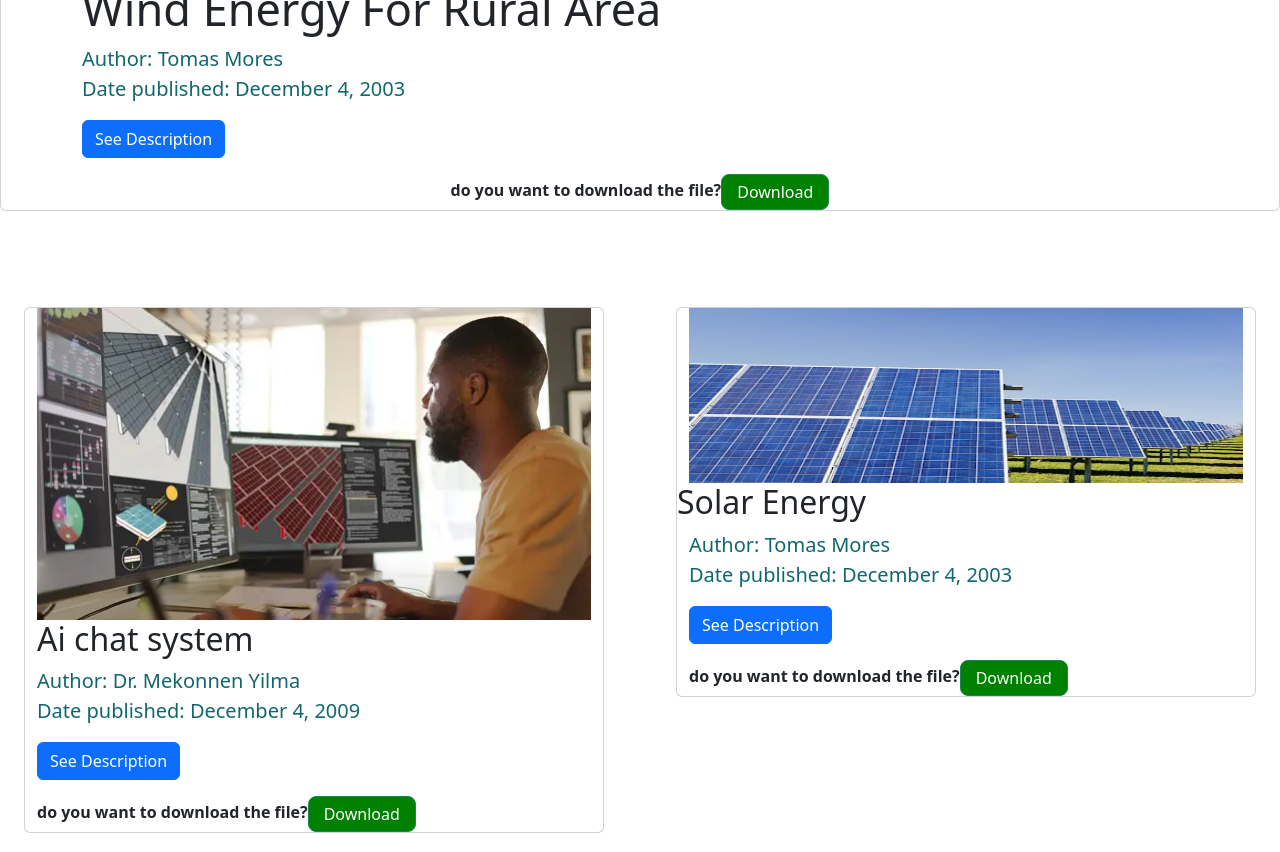
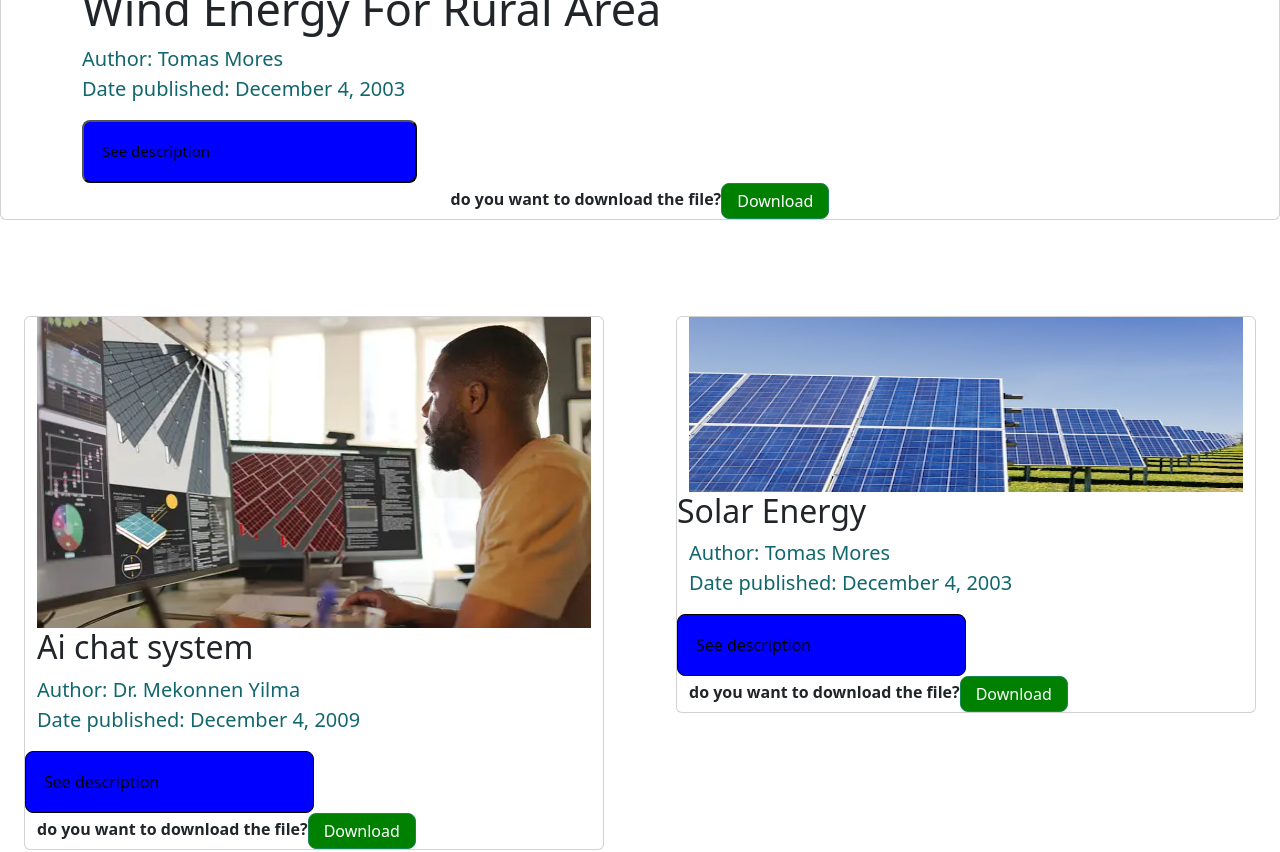
Before and after one commit to Emnetmamo/MinTPortal, a React (Create React App) app in the folder client/: page /resources/publications in a window 1280 px wide. Shown: the part 1020-1872 px from the top of the page. Built offline with nearby package versions, Linux system fonts and the light colour scheme.

Commit message:
update   publications

```diff
--- a/client/src/Routes.js
+++ b/client/src/Routes.js
@@ -15,7 +15,7 @@ import Publications from './pages/Publications';
 import Institutes from './pages/Institutes';
 import ProjectDescription from './pages/ProjectDescription';
 import AcceptedProjects from './pages/AcceptedProjects';
-
+import adminRoutes from './pages/admin/adminRoutes';
 const ConditionalNavbar = () => {
   const navigate = useNavigate();
   const path = window.location.pathname;
@@ -31,9 +31,9 @@ const ConditionalFooter = () => {
   const navigate = useNavigate();
   const path = window.location.pathname;
 
-  if (path === '/login' || path === '/register') {
-    return null; // Render nothing for Login and Register pages
-  }
+  // if (path === '/login' || path === '/register') {
+  //   return null; // Render nothing for Login and Register pages
+  // }
 
   return <Footer />;
 }
@@ -43,6 +43,7 @@ const RoutesComponent = () => {
     <Router>
       <ConditionalNavbar />
       <Routes>
+
         <Route path="/" element={<Home />} />
         <Route path="/announcements" element={<Announcements />} />
         <Route path="/resources" element={<Resources />} ></Route>
--- a/client/src/pages/Login.js
+++ b/client/src/pages/Login.js
@@ -11,7 +11,6 @@ const Login = () => {
   const [password, setPassword] = useState('');
 
 
-
   const [role, setRole] = useState(''); // Add role state
   const history = useNavigate(); // Initialize useHistory
 
@@ -21,7 +20,7 @@ const Login = () => {
 
     // Check the selected role and navigate accordingly
     if (role === 'admin') {
-      history('/admin'); // Redirect to admin page
+      history('/admin/news/add-news'); // Redirect to admin page
     } else if (role === 'user') {
       history('/user'); // Redirect to user page
     }
--- a/client/src/pages/Publications.js
+++ b/client/src/pages/Publications.js
@@ -6,12 +6,6 @@ import new7 from '../images/News/news7.jpeg';
 import ProjectDescription from './ProjectDescription';
 
 const Publications = () => {
-  const [Description, setShowMore] = useState(false);
-
-  const toggleReadMore = () => {
-    setShowMore(!Description);
-  };
-
   return (
     <div >
         <div className='' style={{height:'80pt'}}>
@@ -32,23 +26,40 @@ const Publications = () => {
         }}>Wind Energy For Rural Area</h2>
         <p class="mb-0">Author: Tomas Mores</p>
 <p>Date published: December 4, 2003</p>
+<button className=''
 
-          <p>
-            <button
-              className="btn btn-primary"
   type="button"
-              onClick={toggleReadMore}
+  style={{
+    backgroundColor: "blue",
+    borderRadius: '8px',
+    cursor: "pointer",
+    padding: "18px",
+    width: "30%",
+    border: "rounded",
+    textAlign: "left",
+    outline: "none",
+    fontSize: "15px"
+  }}
+  onClick={() => {
+    const content = document.getElementById('content');
+    if (content.style.display === 'none' || content.style.display === '') {
+      content.style.display = 'block';
+    } else {
+      content.style.display = 'none';
+    }
+  }}
 >
-              {Description? 'Close' : 'See Description'}
+ See description
 </button>
-          </p>
+<div class="content" style={{ display: "none", padding: "0 18px", overflow: "hidden", backgroundColor: "#f1f1f1" }} id="content">
 
-          {Description && (
-            <div >
-              Solar energy is one of the main energy sources in Ethiopia. As Ethiopia is an underdeveloped country, it mainly depends on natural power. Dr. John is the inventor of such energy-converting devices.
-              Anim pariatur cliche reprehenderit, enim eiusmod high life accusamus terry richardson ad squid. Nihil anim keffiyeh helvetica, craft beer labore wes anderson cred nesciunt sapiente ea proident.
+    Lorem ipsum dolor sit amet, consectetur adipisicing elit, sed do eiusmod tempor incididunt ut labore et dolore magna aliqua. Ut enim ad minim veniam, quis
+    nostrud exercitation ullamco laboris nisi ut aliquip ex ea commodo consequat.
+
 </div>
-          )}
+
+
+
         </div>
         <div className='mx-auto d-block'> <b>do you want to download the file?</b>
           <button href="" download="downloaded-file-name.pdf"
@@ -77,22 +88,37 @@ const Publications = () => {
             <h2>Ai chat system</h2>
             <p class="mb-0">Author: Dr. Mekonnen Yilma</p>
             <p>Date published: December 4, 2009</p>
-            <p>
+
+
+
             <button
-              className="btn btn-primary"
   type="button"
-              onClick={toggleReadMore}
+  style={{
+    backgroundColor: "blue",
+    borderRadius: '8px',
+    cursor: "pointer",
+    padding: "18px",
+    width: "50%",
+    border: "1px solid black", // Specify the border style here
+    textAlign: "left",
+    outline: "none",
+  }}
+  onClick={() => {
+    const content1 = document.getElementById('content1');
+    if (content1.style.display === 'none' || content1.style.display === '') {
+      content1.style.display = 'block';
+    } else {
+      content1.style.display = 'none';
+    }
+  }}
 >
-              {Description? 'Close' : 'See Description'}
+  See description
 </button>
-          </p>
+<div class="content1" style={{ display: "none", padding: "0 18px", overflow: "hidden", backgroundColor: "#f1f1f1" }} id="content1">
+  Lorem ipsum dolor sit amet, consectetur adipisicing elit, sed do eiusmod tempor incididunt ut labore et dolore magna aliqua. Ut enim ad minim veniam, quis
+  nostrud exercitation ullamco laboris nisi ut aliquip ex ea commodo consequat.
+</div>
 
-          {Description && (
-            <div >
-              Solar energy is one of the main energy sources in Ethiopia. As Ethiopia is an underdeveloped country, it mainly depends on natural power. Dr. John is the inventor of such energy-converting devices.
-              Anim pariatur cliche reprehenderit, enim eiusmod high life accusamus terry richardson ad squid. Nihil anim keffiyeh helvetica, craft beer labore wes anderson cred nesciunt sapiente ea proident.
-            </div>
-          )}
            <div className='mx-auto d-block'> <b>do you want to download the file?</b>
           <button href="" download="downloaded-file-name.pdf"
              className="btn btn-success"
@@ -118,22 +144,38 @@ const Publications = () => {
             <h2 className="row">Solar Energy</h2>
             <p class="mb-0">Author: Tomas Mores</p>
             <p>Date published: December 4, 2003</p>
-            <p>
+
+
+
             <button
-              className="btn btn-primary"
   type="button"
-              onClick={toggleReadMore}
+  style={{
+    backgroundColor: "blue",
+    borderRadius: '8px',
+    cursor: "pointer",
+    padding: "18px",
+    width: "50%",
+    border: "1px solid black", // Specify the border style here
+    textAlign: "left",
+    outline: "none",
+  }}
+  onClick={() => {
+    const content2 = document.getElementById('content2');
+    if (content2.style.display === 'none' || content2.style.display === '') {
+      content2.style.display = 'block';
+    } else {
+      content2.style.display = 'none';
+    }
+  }}
 >
-              {Description? 'Close' : 'See Description'}
+  See description
 </button>
-          </p>
+<div class="content2" style={{ display: "none", padding: "0 18px", overflow: "hidden", backgroundColor: "#f1f1f1" }} id="content2">
+  Lorem ipsum dolor sit amet, consectetur adipisicing elit, sed do eiusmod tempor incididunt ut labore et dolore magna aliqua. Ut enim ad minim veniam, quis
+  nostrud exercitation ullamco laboris nisi ut aliquip ex ea commodo consequat.
+</div>
 
-          {Description && (
-            <div >
-              Solar energy is one of the main energy sources in Ethiopia. As Ethiopia is an underdeveloped country, it mainly depends on natural power. Dr. John is the inventor of such energy-converting devices.
-              Anim pariatur cliche reprehenderit, enim eiusmod high life accusamus terry richardson ad squid. Nihil anim keffiyeh helvetica, craft beer labore wes anderson cred nesciunt sapiente ea proident.
-            </div>
-          )}
+
             <div className='mx-auto d-block'> <b>do you want to download the file?</b>
           <button href="" download="downloaded-file-name.pdf"
   className="btn btn-success"
@@ -155,7 +197,7 @@ const Publications = () => {
 
 
       </div>
-
+      <button className='mb-5 p-3 mr-5 bg-primary b-rounded'>  Veiw More</button>
     </div>
   );
 };
```
Lines whose indentation alone changed are shown as unchanged.
